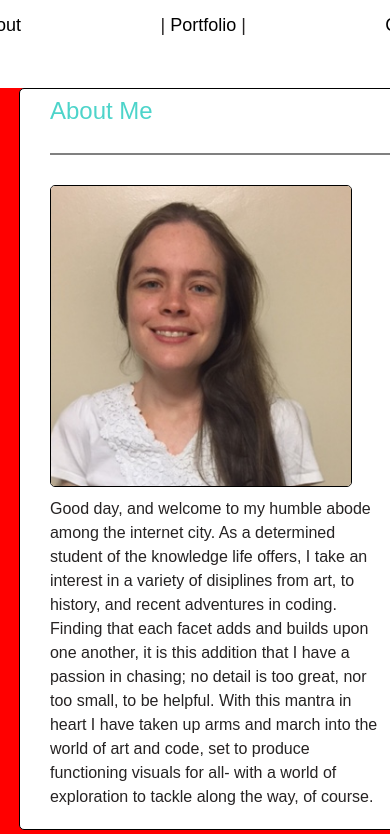
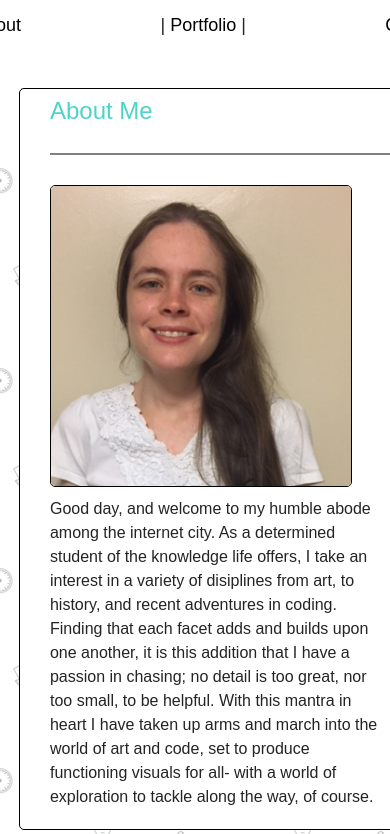
Before and after one commit to CynthiaHornsby/Responsive-Portfolio, a plain HTML site: page index.html in a window 390 px wide. Shown: the part 85-919 px from the top of the page. Drawn offline with Linux system fonts and the light colour scheme.

Commit message:
BG colors

```diff
--- a/assets/css/style.css
+++ b/assets/css/style.css
@@ -218,9 +218,6 @@ button {
 }
 
 @media only screen and (max-width: 768px) {
-    body {
-        background: green;
-    }
 
     #contact-info {
         width: 628px;
@@ -316,7 +313,6 @@ button {
 
     body {
         margin-left: 50px;
-        background: red;
     }
 
     header {
```
